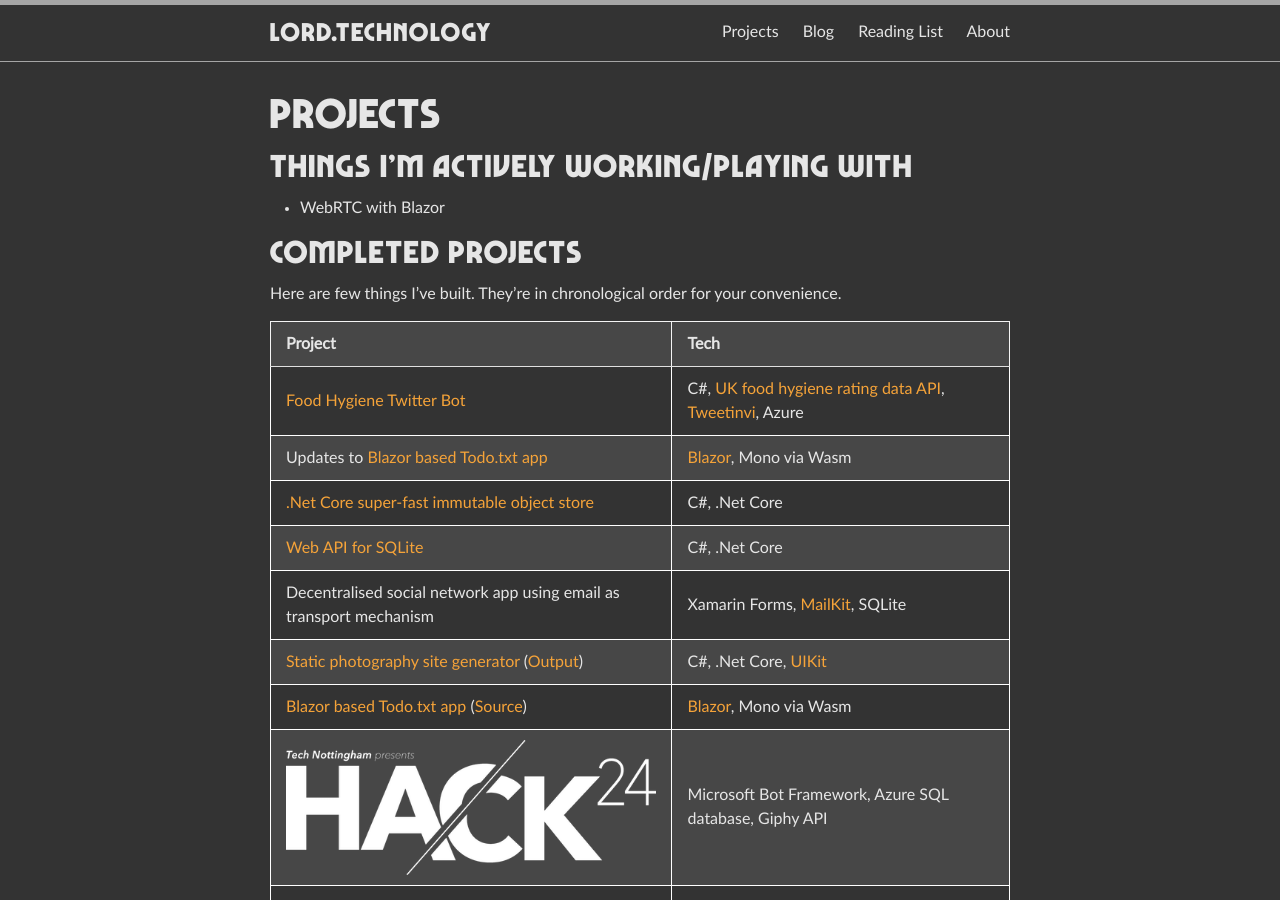
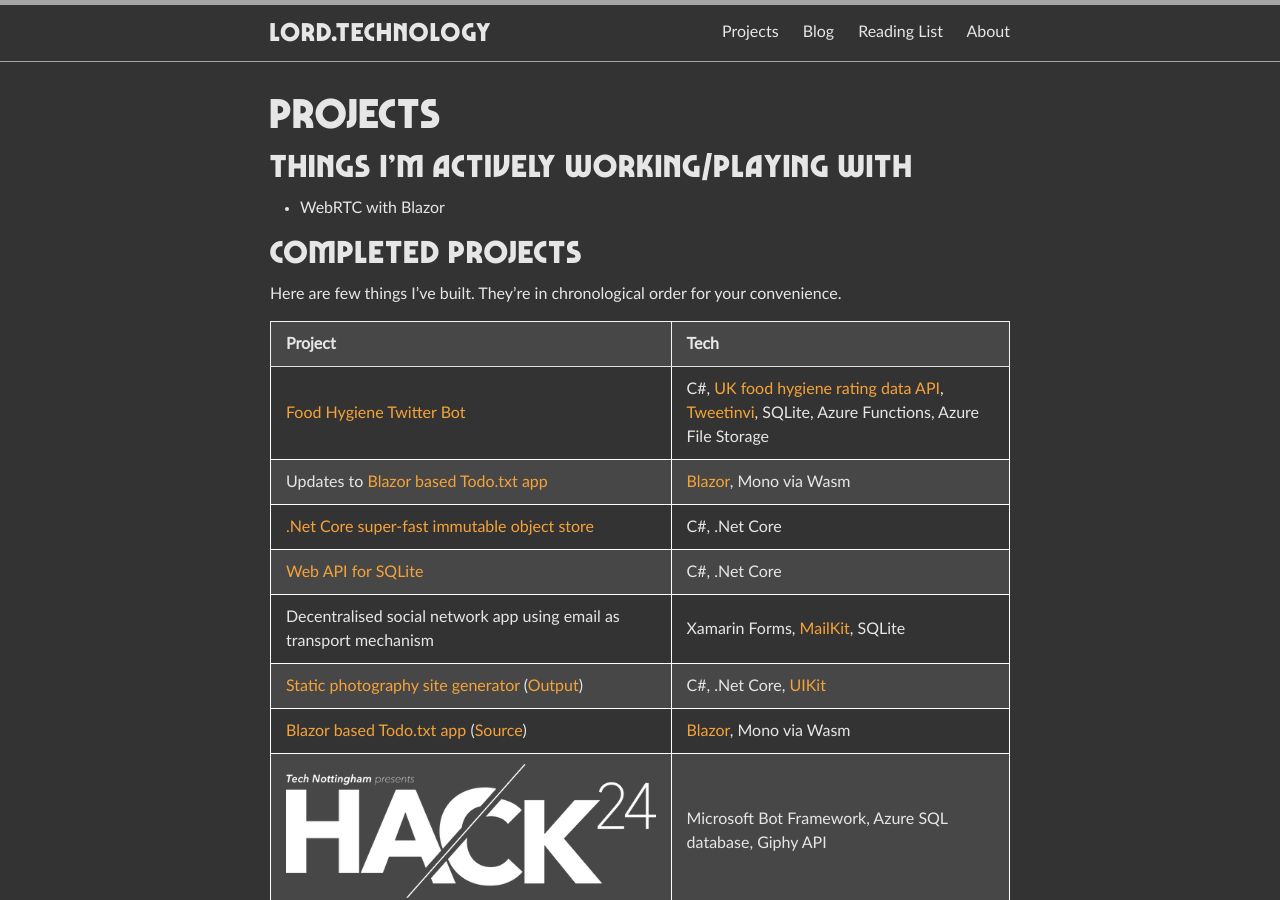
Before and after one commit to jamie-lord/Lord.technology, a Jekyll site: the page built from projects.md, in a window 1280 px wide and 900 px high. Built offline with Jekyll 4.4.1, drawn with Linux system fonts in a browser that asks for light colours.

Commit message:
Updated projects page

```diff
--- a/projects.md
+++ b/projects.md
@@ -14,7 +14,7 @@
 
 |Project|Tech|
 |:---|:---|
-|[Food Hygiene Twitter Bot](https://twitter.com/FoodHygieneBot)|C#, [UK food hygiene rating data API](http://ratings.food.gov.uk/open-data/en-GB), [Tweetinvi](https://github.com/linvi/tweetinvi), Azure|
+|[Food Hygiene Twitter Bot](https://twitter.com/FoodHygieneBot)|C#, [UK food hygiene rating data API](http://ratings.food.gov.uk/open-data/en-GB), [Tweetinvi](https://github.com/linvi/tweetinvi), SQLite, Azure Functions, Azure File Storage|
 |Updates to [Blazor based Todo.txt app](http://do.lord.technology/)|[Blazor](https://github.com/aspnet/Blazor), Mono via Wasm|
 |[.Net Core super-fast immutable object store](https://github.com/jamie-lord/Imuject)|C#, .Net Core|
 |[Web API for SQLite](https://github.com/jamie-lord/Dataweb)|C#, .Net Core|
```
